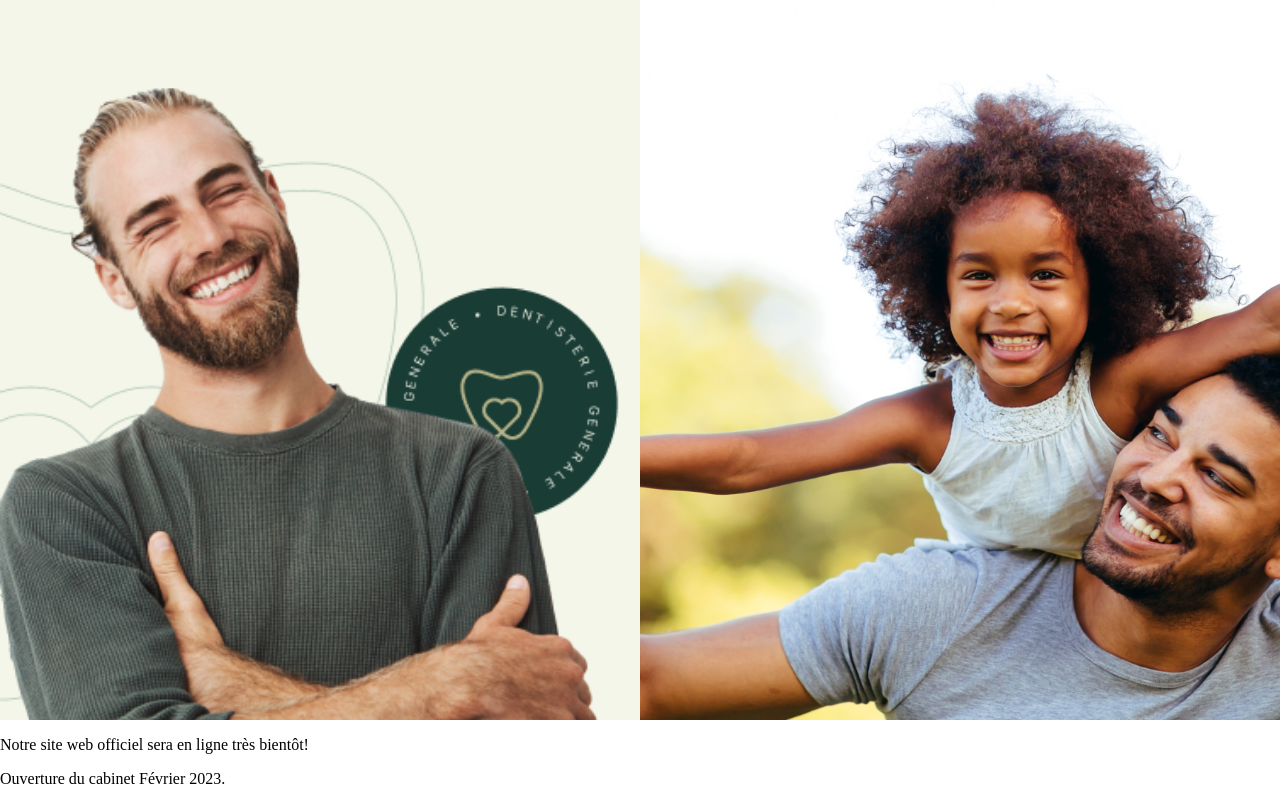
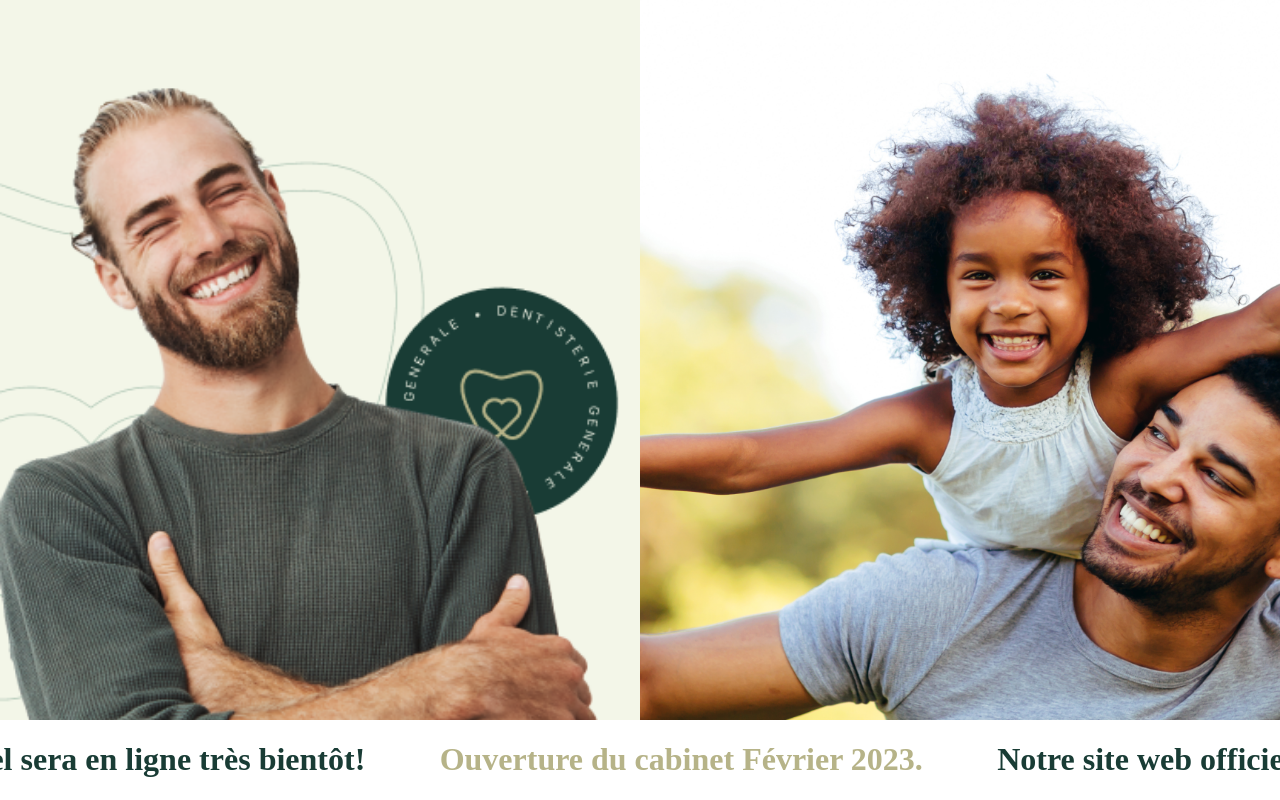
Before and after one commit to saadMeddiche/dentist_view_jeune_media, a Vue app: page / in a window 1280 px wide. Built offline with nearby package versions, Linux system fonts and the light colour scheme.

Commit message:
Create The Tape

```diff
--- a/public/index.html
+++ b/public/index.html
@@ -1,5 +1,5 @@
 <!DOCTYPE html>
-<html lang="">
+<html lang="" style="height: 100vh;">
   <head>
     <meta charset="utf-8">
     <meta http-equiv="X-UA-Compatible" content="IE=edge">
--- a/src/App.vue
+++ b/src/App.vue
@@ -5,6 +5,12 @@
 <style>
   body{
     margin: 0px;
+    height: 100%;
+  }
+
+  #app{
+    height: 100%;
+
   }
 
 </style>
--- /dev/null
+++ b/src/components/tape.vue
@@ -0,0 +1,73 @@
+<template>
+    <!-- Container for the tape -->
+    <div class="tape_container">
+        <!-- Tape element -->
+        <div class="tape">
+
+            <!-- First part of the tape -->
+            <div class="first_part">
+                <!-- Headline with style_1 -->
+                <h1 class="style_1">Notre site web officiel sera en ligne très bientôt!</h1>
+                <!-- Headline with style_2 -->
+                <h1 class="style_2">Ouverture du cabinet Février 2023.</h1>
+            </div>
+
+            <!-- Second part of the tape -->
+            <div class="second_part">
+                <!-- Headline with style_1 -->
+                <h1 class="style_1">Notre site web officiel sera en ligne très bientôt!</h1>
+                <!-- Headline with style_2 -->
+                <h1 class="style_2">Ouverture du cabinet Février 2023.</h1>
+            </div>
+
+        </div>
+    </div>
+</template>
+
+<style lang="scss" scoped>
+/* Styling for the tape container */
+.tape_container {
+    position: relative;
+    width: 100%;
+    height: 10vh;
+    overflow: hidden;
+
+    /* Styling for the tape */
+    .tape {
+        display: flex;
+        position: absolute;
+
+        /* Animation for text movement */
+        animation: text_movement 20s linear infinite;
+        transform: translate(0%,-50%);
+
+        width: 200%;
+        top: 50%;
+        left: 0;
+
+        /* Keyframes for text movement animation */
+        @keyframes text_movement {
+            0% { left: 0; }
+            100% { left: -100%; }
+        }
+
+        /* Styling for the first and second of the tape */
+        .first_part , .second_part{
+            display: flex;
+            justify-content: space-around;
+            width: 50%;
+            height: 100%;
+        }
+    }
+}
+
+/* Styling for class style_1 */
+.style_1 {
+    color: #193c35;
+}
+
+/* Styling for class style_2 */
+.style_2 {
+    color: #b6b388;
+}
+</style>
--- a/src/views/HomeView.vue
+++ b/src/views/HomeView.vue
@@ -1,55 +1,61 @@
 <template>
   <div class="Home">
+    <!-- The main body section -->
     <div class="body">
+      <!-- Left side content -->
       <div class="left-side"></div>
+
+      <!-- Right side content -->
       <div class="right-side"></div>
     </div>
-    <div class="tape">
-      <p>Notre site web officiel sera en ligne très bientôt!</p>
-      <p>Ouverture du cabinet Février 2023.</p>
-    </div>
+
+    <!-- Custom tape component -->
+    <tape></tape>
   </div>
 </template>
 
+
 <script>
+  import tape from '@/components/tape.vue'
 
-
-export default {
-
-}
+  export default {
+    components:{
+      tape
+    }
+  }
 </script>
 
 <style lang="scss">
+/* Styling for the component */
 .Home {
+  /* Make the component a flex container with a vertical layout */
   display: flex;
   flex-direction: column;
-  height: 95vh;
+  height: 100vh;
 
+  /* Styles for the main body section */
   .body {
+    /* Make the body section a flex container that expands to fill the vertical space */
     display: flex;
     flex: 1;
 
+    /* Styles for the left side */
     .left-side {
-    flex: 1;
-    background-image: url("../assets/img/left_side.png");
-    background-size:cover;
-    background-repeat: no-repeat;
+      /* Make the left side take up available horizontal space */
+      flex: 1;
+      /* Set a background image for the left side */
+      background-image: url("../assets/img/left_side.png");
+      background-size: cover;
     }
 
+    /* Styles for the right side */
     .right-side {
+      /* Make the right side take up available horizontal space */
       flex: 1;
+      /* Set a background image for the right side */
       background-image: url("../assets/img/right_side.png");
       background-size: cover;
     }
   }
-
-  .tape{
-    height: 5vh;
-  }
 }
-
-
-
-
-
 </style>
```
Also changed, not shown: src/assets/img/title.png (added), 1 other file (tests, documents, lock files or other folders).
